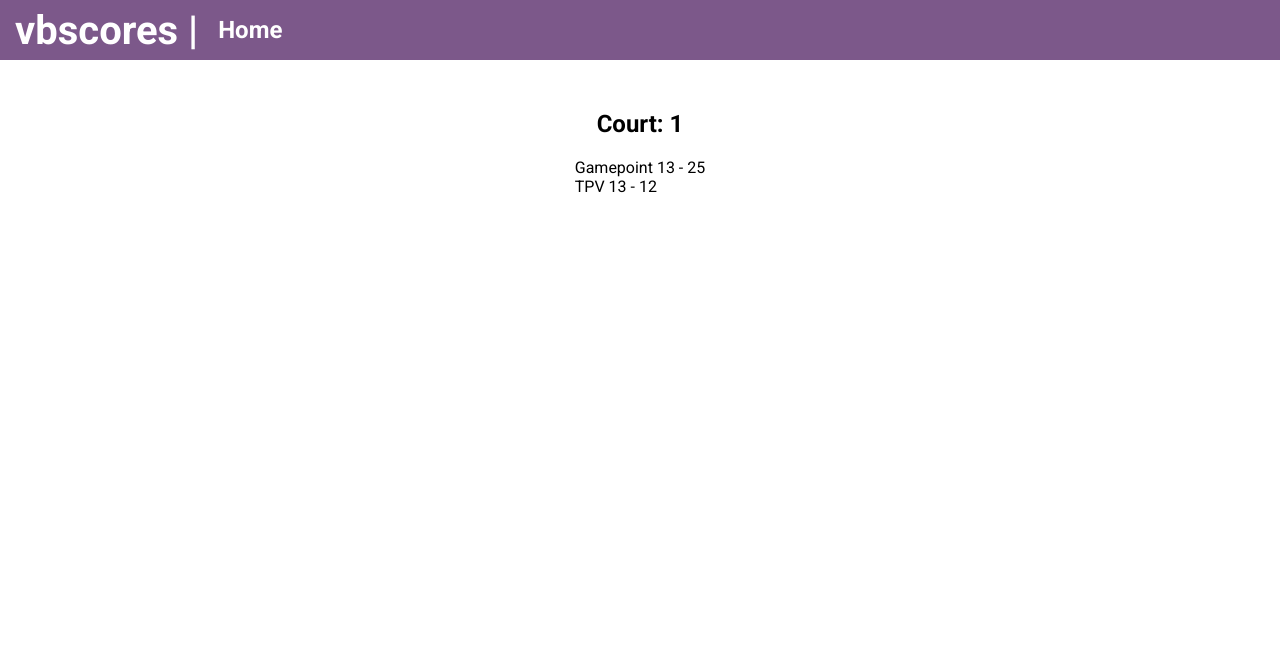
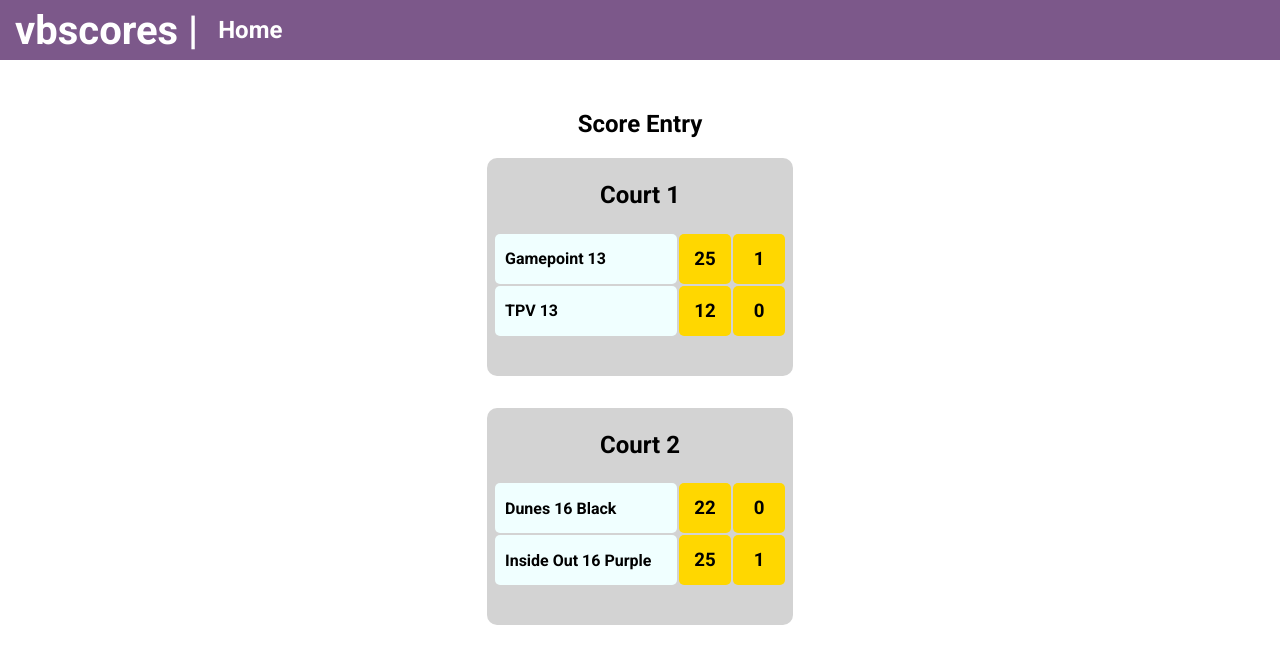
Before and after one commit to rcski77/vbscores, an Angular app: page /scoreentry in a window 1280 px wide. Shown: the top 664 px of the page. Built offline with nearby package versions, Linux system fonts and the light colour scheme.

Commit message:
added scoreboard component and started css format

```diff
--- a/angular.json
+++ b/angular.json
@@ -94,5 +94,8 @@
         }
       }
     }
+  },
+  "cli": {
+    "analytics": false
   }
 }
--- a/src/app/app.module.ts
+++ b/src/app/app.module.ts
@@ -5,16 +5,18 @@ import { AppRoutingModule } from './app-routing.module';
 import { AppComponent } from './app.component';
 import { HomeComponent } from './home/home.component';
 import { ScoreEntryComponent } from './score-entry/score-entry.component';
+import { ScoreboardComponent } from './scoreboard/scoreboard.component';
 
 @NgModule({
   declarations: [
     AppComponent,
     HomeComponent,
-    ScoreEntryComponent
   ],
   imports: [
     BrowserModule,
-    AppRoutingModule
+    AppRoutingModule,
+    ScoreEntryComponent,
+    ScoreboardComponent,
   ],
   providers: [],
   bootstrap: [AppComponent]
--- a/src/app/court.ts
+++ b/src/app/court.ts
@@ -1,7 +1,30 @@
 export interface Court {
-    courtNum: bigint;
-    team1: string;
-    team2: string;
-    score1: bigint;
-    score2: bigint;
+  courtNum: bigint;
+  team1: string;
+  team2: string;
+  score1: bigint;
+  score2: bigint;
+  sets1: bigint;
+  sets2: bigint;
 }
+
+export const COURTS: Court[] = [
+  {
+    courtNum: BigInt(1),
+    team1: 'Gamepoint 13',
+    team2: 'TPV 13',
+    score1: BigInt(25),
+    score2: BigInt(12),
+    sets1: BigInt(1),
+    sets2: BigInt(0),
+  },
+  {
+    courtNum: BigInt(2),
+    team1: 'Dunes 16 Black',
+    team2: 'Inside Out 16 Purple',
+    score1: BigInt(22),
+    score2: BigInt(25),
+    sets1: BigInt(0),
+    sets2: BigInt(1),
+  },
+];
--- a/src/app/home/home.component.css
+++ b/src/app/home/home.component.css
@@ -1,8 +1,3 @@
-a {
-    text-decoration: none;
-    color: #264D73;
+#content {
+    text-align: center;
 }
-
-a:hover {
-    color: red;
-}
--- a/src/app/home/home.component.html
+++ b/src/app/home/home.component.html
@@ -1,3 +1,5 @@
-<h1><a routerLink="/scoreentry">Scores</a></h1>
+<div id="content">
+    <h1><a routerLink="/scoreentry">Score Editor</a></h1>
 
-<h1>View Scoreboard</h1>
+    <h1>View Scoreboards</h1>
+</div>
--- a/src/app/score-entry/score-entry.component.html
+++ b/src/app/score-entry/score-entry.component.html
@@ -1,5 +1,5 @@
-<h2>Court: {{court.courtNum}}</h2>
-<div>
-    <div><span>{{court.team1}} - {{court.score1}}</span></div>
-    <div><span>{{court.team2}} - {{court.score2}}</span></div>
+<h2>Score Entry</h2>
+
+<div *ngFor="let court of courts">
+    <app-scoreboard [court]="court"></app-scoreboard>
 </div>
--- a/src/app/score-entry/score-entry.component.ts
+++ b/src/app/score-entry/score-entry.component.ts
@@ -1,18 +1,16 @@
 import { Component } from '@angular/core';
-import { Court } from '../court';
+import { NgFor } from '@angular/common';
+import { ScoreboardComponent } from '../scoreboard/scoreboard.component';
+import { Court, COURTS } from '../court';
 
 @Component({
+  standalone: true,
   selector: 'app-score-entry',
   templateUrl: './score-entry.component.html',
-  styleUrls: ['./score-entry.component.css']
+  styleUrls: ['./score-entry.component.css'],
+  imports: [NgFor, ScoreboardComponent],
 })
+
 export class ScoreEntryComponent {
-  court: Court = {
-    courtNum: BigInt(1),
-    team1: "Gamepoint 13",
-    team2: "TPV 13",
-    score1: BigInt(25),
-    score2: BigInt(12),
-  }
-
+  courts = COURTS;
 }
--- /dev/null
+++ b/src/app/scoreboard/scoreboard.component.css
@@ -0,0 +1,41 @@
+.scoreboard {
+    margin: 0 0 2em 0;
+    background-color: lightgray;
+    border-radius: 10px;
+    padding: 3px;
+}
+
+.scoretable {
+    margin: 0 0 2em 0;
+    padding: 3px;
+    width: 300px;
+    height: 75px;
+    font-weight: bold;
+}
+
+.scorerow {
+    height: 50px;
+}
+
+.teamname {
+    background-color: azure;
+    text-align: left;
+    padding-left: 10px;
+    border-radius: 5px;
+}
+
+.score {
+    background-color: gold;
+    text-align: center;
+    border-radius: 5px;
+    width: 50px;
+    font-size: 14pt;
+}
+
+.sets {
+    background-color: gold;
+    text-align: center;
+    border-radius: 5px;
+    width: 50px;
+    font-size: 14pt;
+}
--- /dev/null
+++ b/src/app/scoreboard/scoreboard.component.html
@@ -0,0 +1,19 @@
+<div *ngIf="court">
+
+
+  <div class="scoreboard">
+    <h2>Court {{ court.courtNum }}</h2>
+    <table class="scoretable">
+        <tr class="scorerow">
+            <td class="teamname">{{ court.team1 }}</td>
+            <td class="score">{{ court.score1 }}</td>
+            <td class="sets">{{ court.sets1 }}</td>
+        </tr>
+        <tr class="scorerow">
+            <td class="teamname">{{ court.team2 }}</td>
+            <td class="score">{{ court.score2 }}</td>
+            <td class="sets">{{ court.sets2 }}</td>
+        </tr>
+    </table>
+
+</div>
--- a/src/styles.css
+++ b/src/styles.css
@@ -1,11 +1,11 @@
-@import url('https://fonts.googleapis.com/css2?family=Roboto:ital,wght@0,400;0,500;0,700;1,400;1,500;1,700&display=swap');
+@import url("https://fonts.googleapis.com/css2?family=Roboto:ital,wght@0,400;0,500;0,700;1,400;1,500;1,700&display=swap");
 
 /* You can add global styles to this file, and also import other style files */
 * {
-    font-family: 'Roboto', sans-serif;
+  font-family: "Roboto", sans-serif;
 }
 h1 {
-    color: #264D73;
+  color: #000000;
   font-size: 2.5rem;
 }
 
@@ -16,7 +16,7 @@
 }
 
 body {
-    padding: .5rem;
+  padding: 0.5rem;
   max-width: 1000px;
   margin: auto;
 }
@@ -39,7 +39,7 @@ nav a {
 }
 
 nav a:hover {
-    color: #264D73;
+  color:black;
 }
 
 nav a.active {
@@ -64,3 +64,13 @@ nav a {
   color: #ccc;
   cursor: auto;
 }
+
+/* Link style */
+a {
+  text-decoration: none;
+  color:black
+}
+
+a:hover {
+  color: red;
+}
```
Also changed, not shown: src/app/scoreboard/scoreboard.component.ts (added, +14 -0 lines), 2 other files (tests, documents, lock files or other folders). Lines whose indentation alone changed are shown as unchanged.
